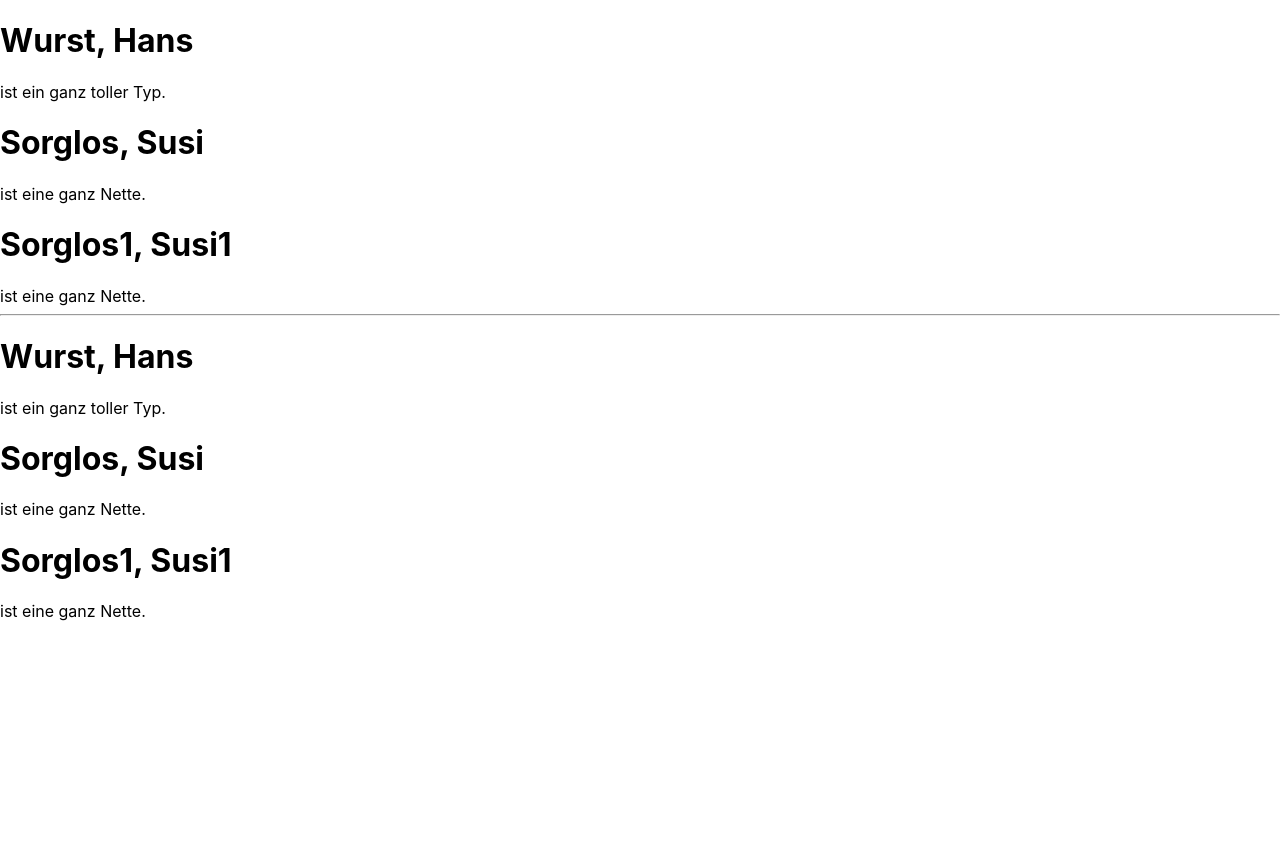
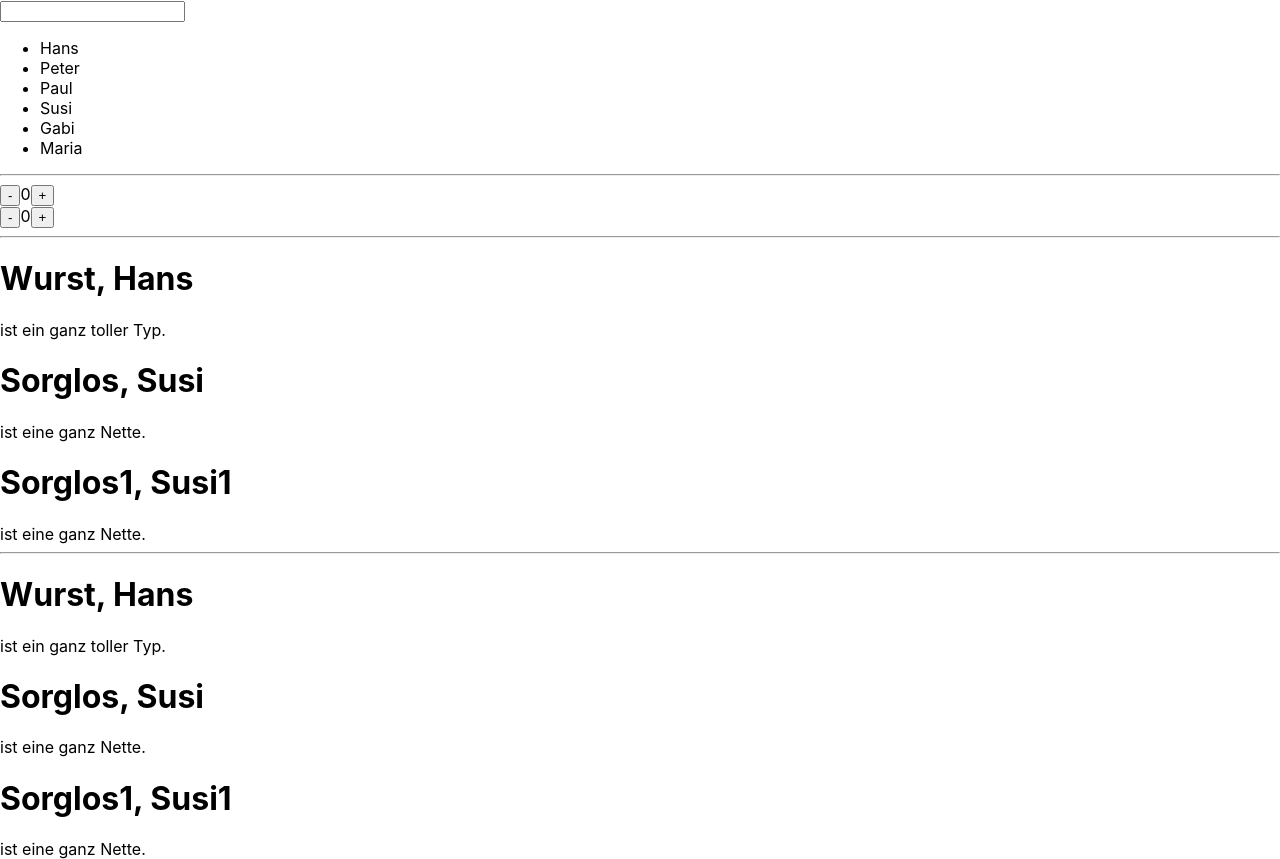
Before and after one commit to karrycgi/next-learn, a Next.js app: page / in a window 1280 px wide. Before the commit the page ends 800 px from the top, so only its background shows below. Built offline with nearby package versions, Linux system fonts and the light colour scheme.

Commit message:
Added Componentens with state

```diff
--- /dev/null
+++ b/components/input/NumPicker.component.tsx
@@ -0,0 +1,39 @@
+import React from "react";
+
+interface State {
+    count: number
+}
+
+interface Props {
+    stepSize?: number,
+    onChange: (value: any) => void
+}
+
+export default class NumPicker extends React.Component<Props, State> {
+    constructor(props: Props) {
+        super(props);
+
+        this.state = {
+            count: 0
+        };
+
+        this.add = this.add.bind(this);
+    }
+
+    add(num: number): void {
+        this.setState(
+            { count: this.state.count + num },
+            () => {
+                this.props.onChange(this.state.count);
+            }
+        );
+    }
+
+    render(): JSX.Element {
+        return <div>
+            <button onClick={() => this.add((this.props.stepSize || 1) * (-1))}>-</button>
+            <span>{this.state.count}</span>
+            <button onClick={() => this.add(this.props.stepSize || 1)}>+</button>
+        </div>
+    }
+}
--- /dev/null
+++ b/components/input/SearchableList.component.tsx
@@ -0,0 +1,39 @@
+import React from "react";
+
+interface Props {
+    elements: string[]
+}
+
+interface State {
+    startWith: string,
+    filteredElements: string[]
+}
+
+export default class SearchableList extends React.Component<Props, State> {
+    constructor(props:Props) {
+        super(props);
+
+        this.state = {
+            startWith: "",
+            filteredElements: props.elements
+        }
+    }
+
+    startWithChange(text:string):void {
+        this.setState({
+            startWith: text,
+            filteredElements: this.props.elements.filter((ele:string)=>ele.toLowerCase().startsWith(text.toLowerCase()))
+        });
+    }
+
+    render():JSX.Element {
+        return <div>
+            <div><input value={this.state.startWith} onChange={
+                (evnt)=>this.startWithChange(evnt.target.value)
+            }/></div>
+            <ul>
+                {this.state.filteredElements.map((element:string, index:number)=><li key={index}>{element}</li>)}
+            </ul>
+        </div>
+    }
+}
--- a/pages/index.tsx
+++ b/pages/index.tsx
@@ -1,13 +1,27 @@
 import type { NextPage } from 'next'
 import CriminalComponent, { CriminalComponentInterface } from '../components/CriminalComponent.component';
+import NumPicker from '../components/input/NumPicker.component';
+import SearchableList from '../components/input/SearchableList.component';
 
 const DEMO_DATA:CriminalComponentInterface[]=[{firstname:"Hans", lastname:"Wurst", children:"ist ein ganz toller Typ."},
   {firstname:"Susi", lastname:"Sorglos", children:"ist eine ganz Nette."}, {firstname:"Susi1", lastname:"Sorglos1", children:"ist eine ganz Nette."}]
+
+const DEMO_DATA_LIST: string[] = ["Hans", "Peter", "Paul", "Susi", "Gabi", "Maria"];
+
 const Home: NextPage = () => {
   return <div>
-    {DEMO_DATA.map((criminal:CriminalComponentInterface)=><CriminalComponent firstname={criminal.firstname} lastname={criminal.lastname}>{criminal.children}</CriminalComponent>)}
+      <SearchableList elements={DEMO_DATA_LIST}/>
     <hr />
-    {DEMO_DATA.map((criminal:CriminalComponentInterface)=><CriminalComponent {...criminal} />)}
+    <div>
+      <NumPicker onChange={(num:number)=>console.log(`NumPicker 1: ${num}`)}/>
+    </div>
+    <div>
+      <NumPicker stepSize={5} onChange={(num:number)=>console.log(`NumPicker 2: ${num}`)}/>
+    </div>
+    <hr />
+    {DEMO_DATA.map((criminal:CriminalComponentInterface)=><CriminalComponent key={criminal.firstname} firstname={criminal.firstname} lastname={criminal.lastname}>{criminal.children}</CriminalComponent>)}
+    <hr />
+    {DEMO_DATA.map((criminal:CriminalComponentInterface)=><CriminalComponent key={criminal.firstname}  {...criminal} />)}
   </div>
 }
 
```
